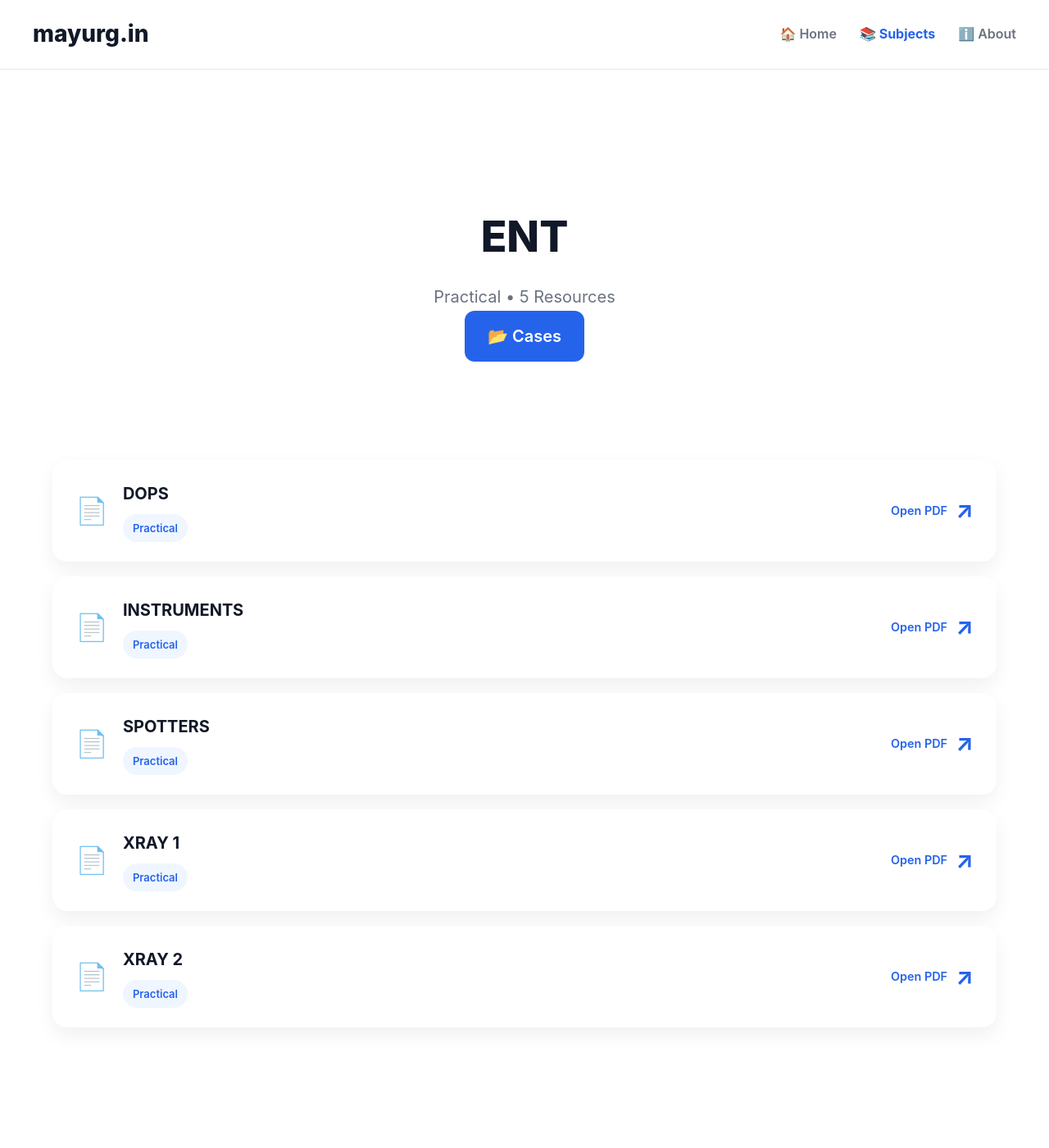
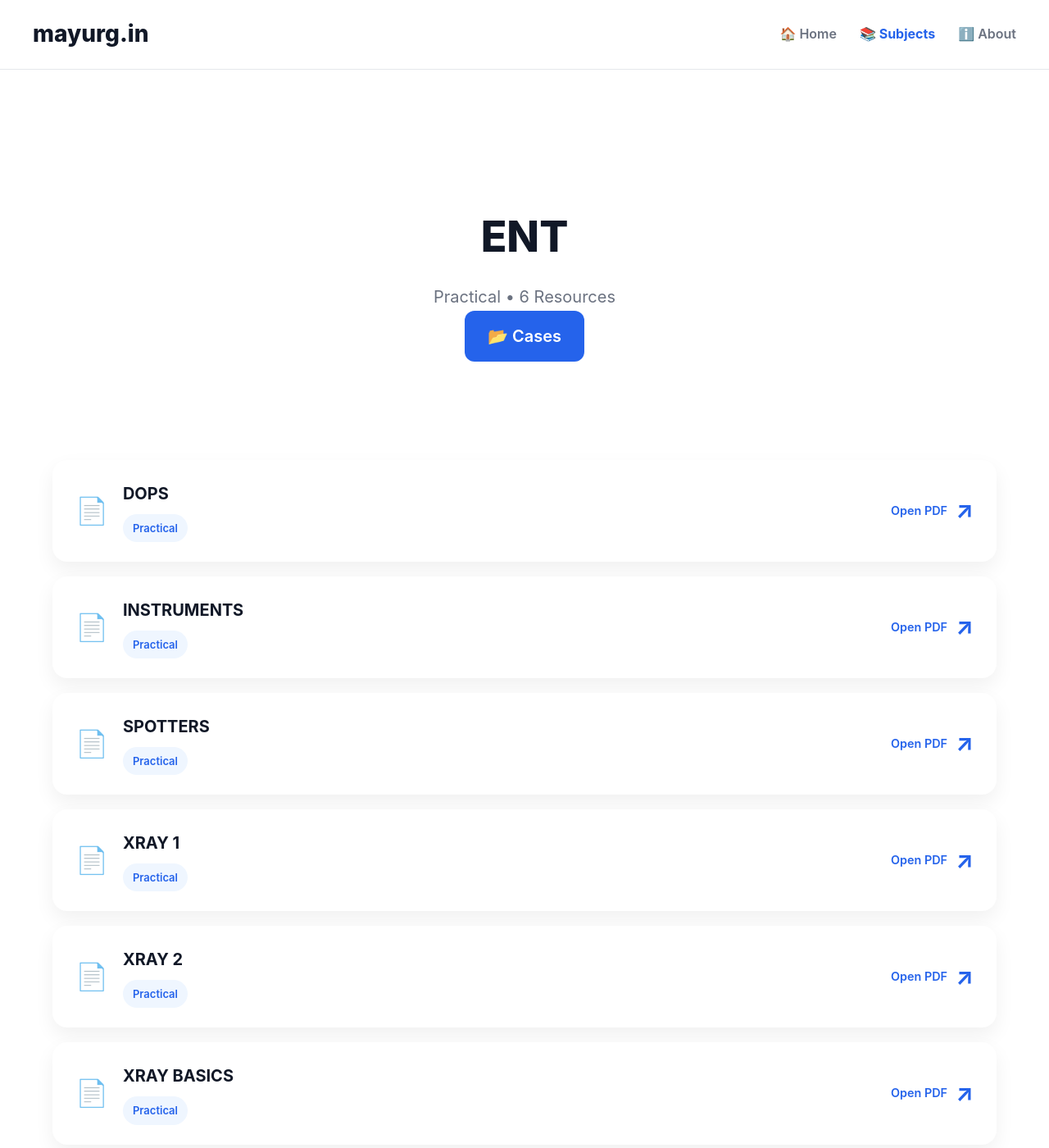
Before and after one commit to mayurgangadhar/mayurg.in, a Jekyll site: the page built from subjects/ent/practical/index.md, in a window 1280 px wide and 1400 px high. Shown: the whole window at 82% size. Built offline with Jekyll 4.4.1, drawn with Linux system fonts in a browser that asks for light colours.

Commit message:
Bulk upload resources

```diff
--- a/_data/resources/ent.yml
+++ b/_data/resources/ent.yml
@@ -50,3 +50,7 @@
   section: practical
   label: Practical
   pdf: https://assets.mayurg.in/ent/practical/xray-2.pdf
+- title: XRAY BASICS
+  section: practical
+  label: Practical
+  pdf: https://assets.mayurg.in/ent/practical/xray-basics.pdf
```
